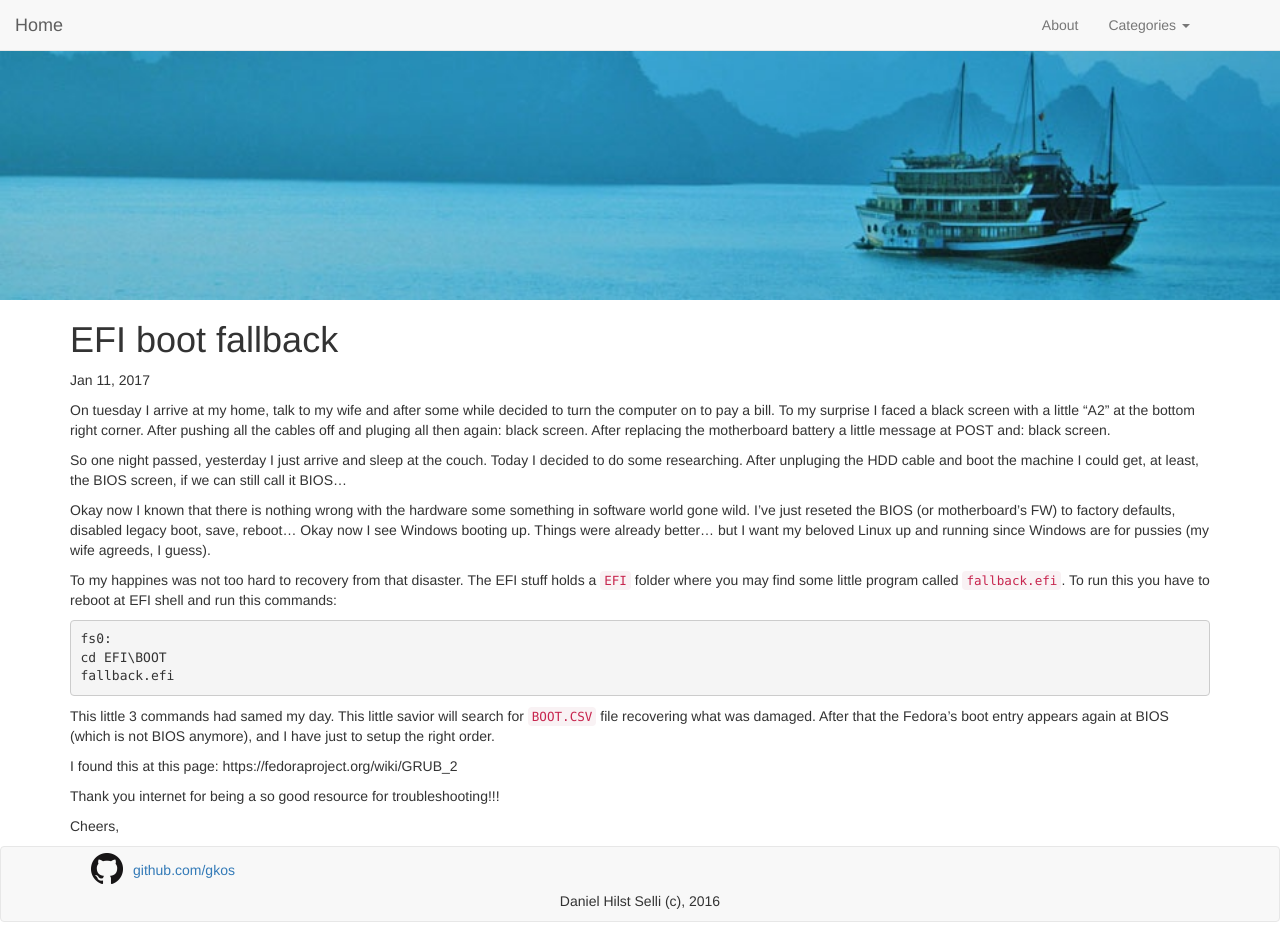
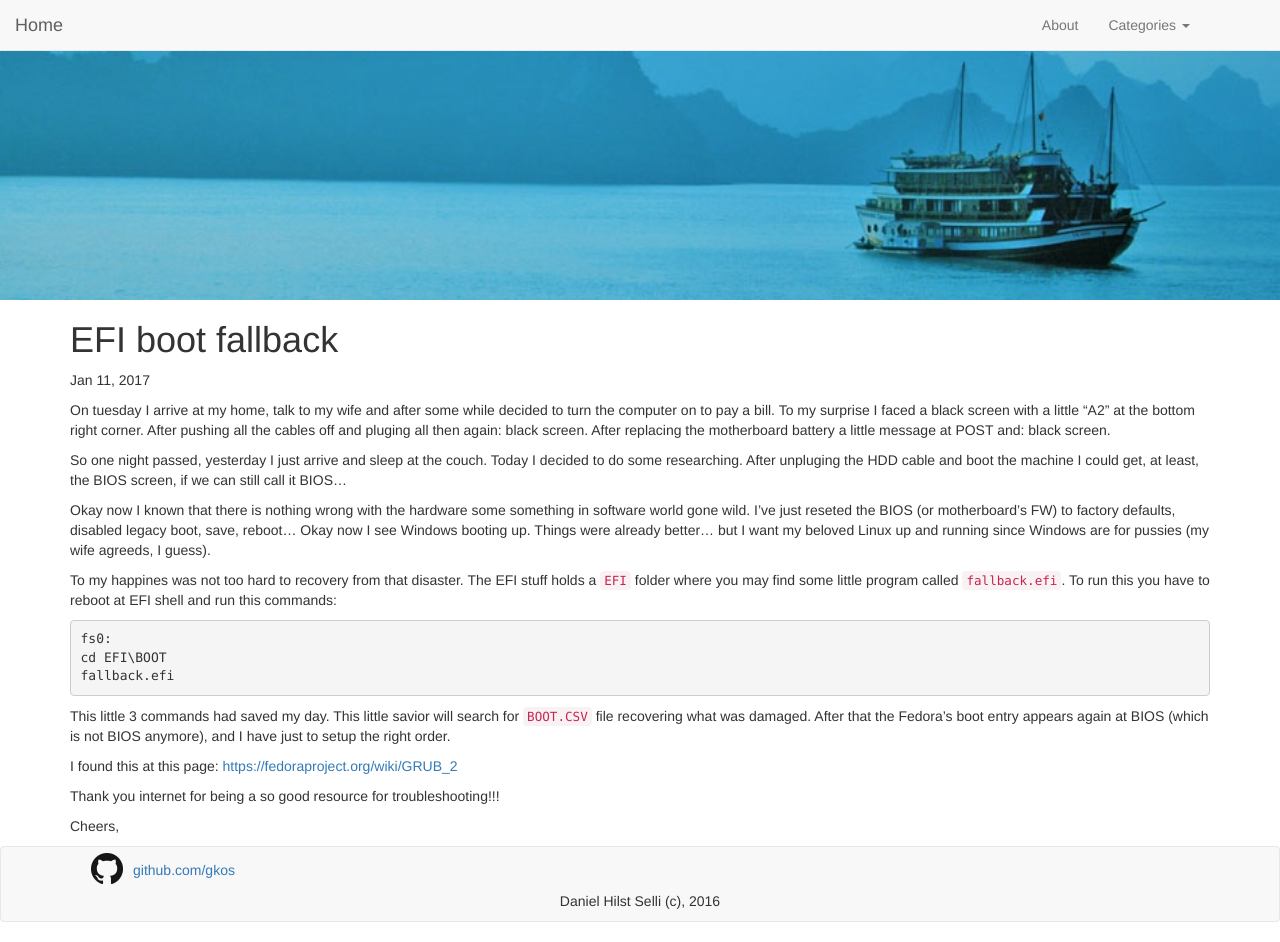
Before and after one commit to dhilst/dhilst.github.io, a Jekyll site: the page built from _posts/2017-01-11-EFI-fallback.md, in a window 1280 px wide and 942 px high. Built offline with Jekyll 4.4.1, drawn with Linux system fonts in a browser that asks for light colours; nearby versions of some CDN libraries; comment, search, counter and statistics services are not loaded.

Commit message:
Fix typo and add link markup.

````diff
--- a/_posts/2017-01-11-EFI-fallback.md
+++ b/_posts/2017-01-11-EFI-fallback.md
@@ -33,13 +33,13 @@ cd EFI\BOOT
 fallback.efi
 ```
 
-This little 3 commands had samed my day. This little savior
+This little 3 commands had saved my day. This little savior
 will search for `BOOT.CSV` file recovering what was damaged.
 After that the Fedora's boot entry appears again at BIOS
 (which is not BIOS anymore), and I have just to setup the
 right order.
 
-I found this at this page: https://fedoraproject.org/wiki/GRUB_2
+I found this at this page: [https://fedoraproject.org/wiki/GRUB_2](https://fedoraproject.org/wiki/GRUB_2)
 
 Thank you internet for being a so good resource for troubleshooting!!!
 
````
